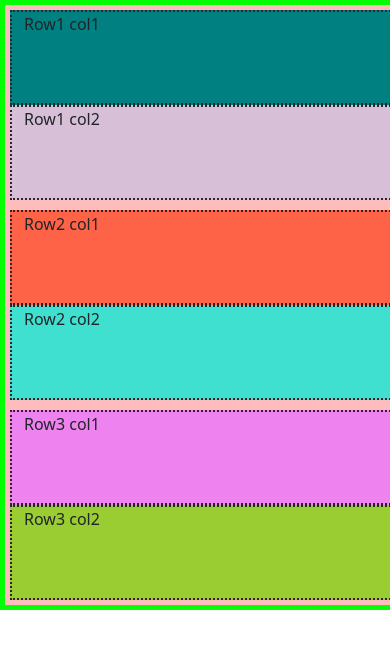
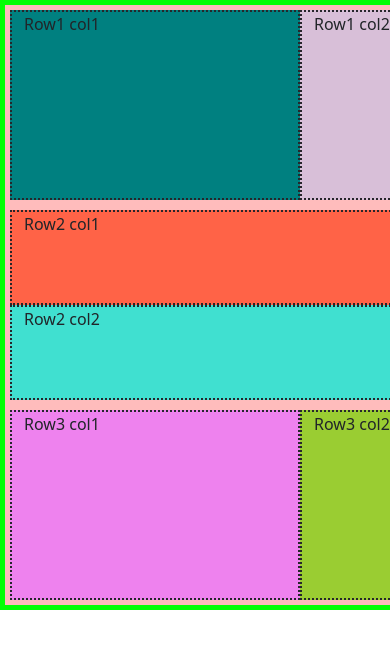
Before and after one commit to acciojob/grids-Sarath-Dharmaraj, a website: page main.html in a window 390 px wide. Shown: the top 648 px of the page. Drawn offline with nearby package versions, Linux system fonts and the light colour scheme.

Commit message:
created a submission

```diff
--- a/main.html
+++ b/main.html
@@ -14,9 +14,9 @@
   <div class="container">
     <!-- Row 1 -->
     <div class="row">
-      <div class="col-md-4 col-sm-6 r1c1">Row1 col1</div>
-      <div class="col-md-8 col-sm-6 r1c2">Row1 col2</div>
-    </div>
+	  <div class="col-md-4 col-sm-6 col-6 r1c1">Row1 col1</div>
+	  <div class="col-md-8 col-sm-6 col-6 r1c2">Row1 col2</div>
+	</div>
 
     <!-- Row 2 -->
     <div class="row justify-content-between">
@@ -26,9 +26,9 @@
 
     <!-- Row 3 -->
     <div class="row justify-content-center">
-      <div class="col-md-4 col-sm-6 r3c1">Row3 col1</div>
-      <div class="col-md-4 col-sm-6 r3c2">Row3 col2</div>
-    </div>
+		<div class="col-md-4 col-sm-6 col-6 r3c1">Row3 col1</div>
+		<div class="col-md-4 col-sm-6 col-6 r3c2">Row3 col2</div>
+	</div>
   </div>
 </body>
 </html>
```
